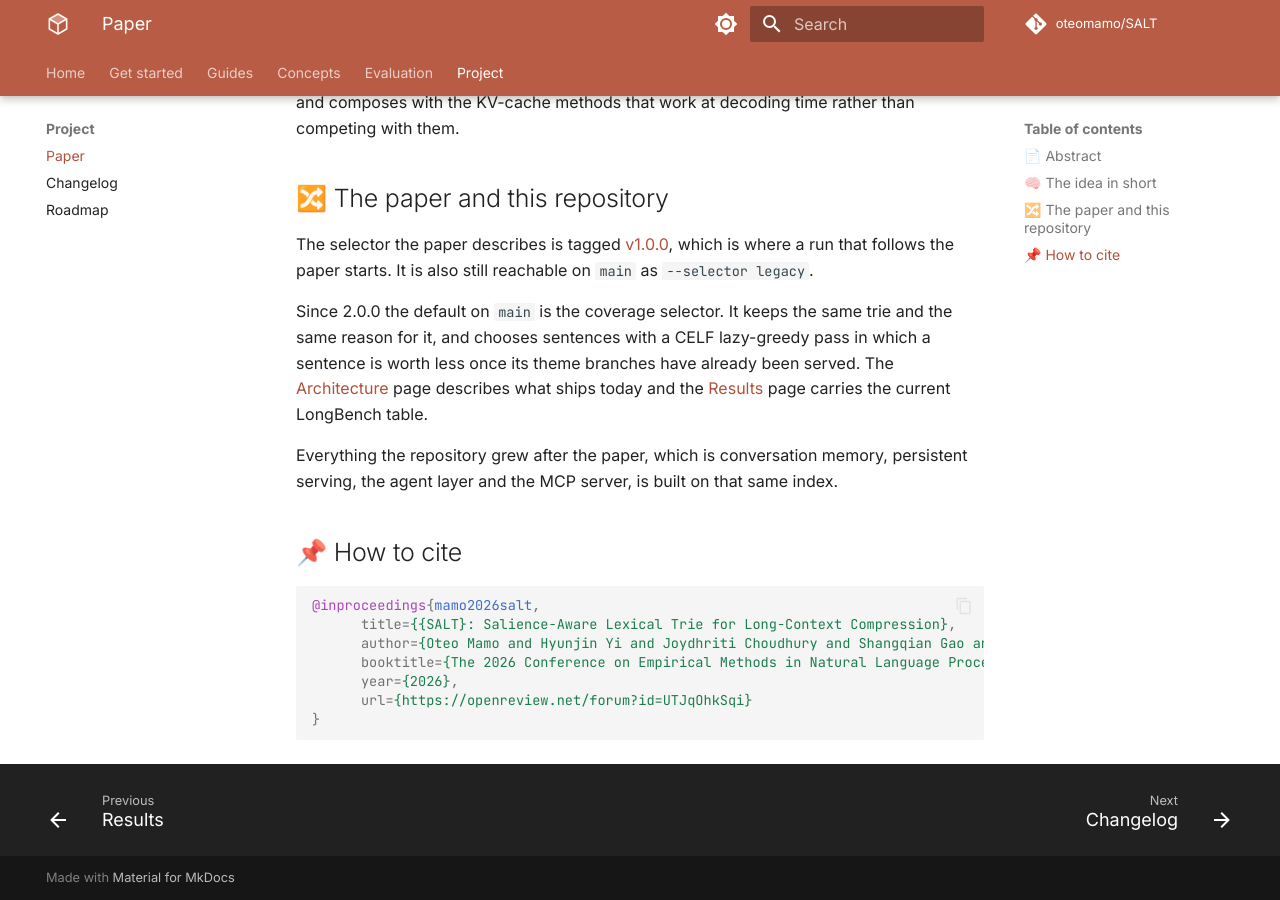
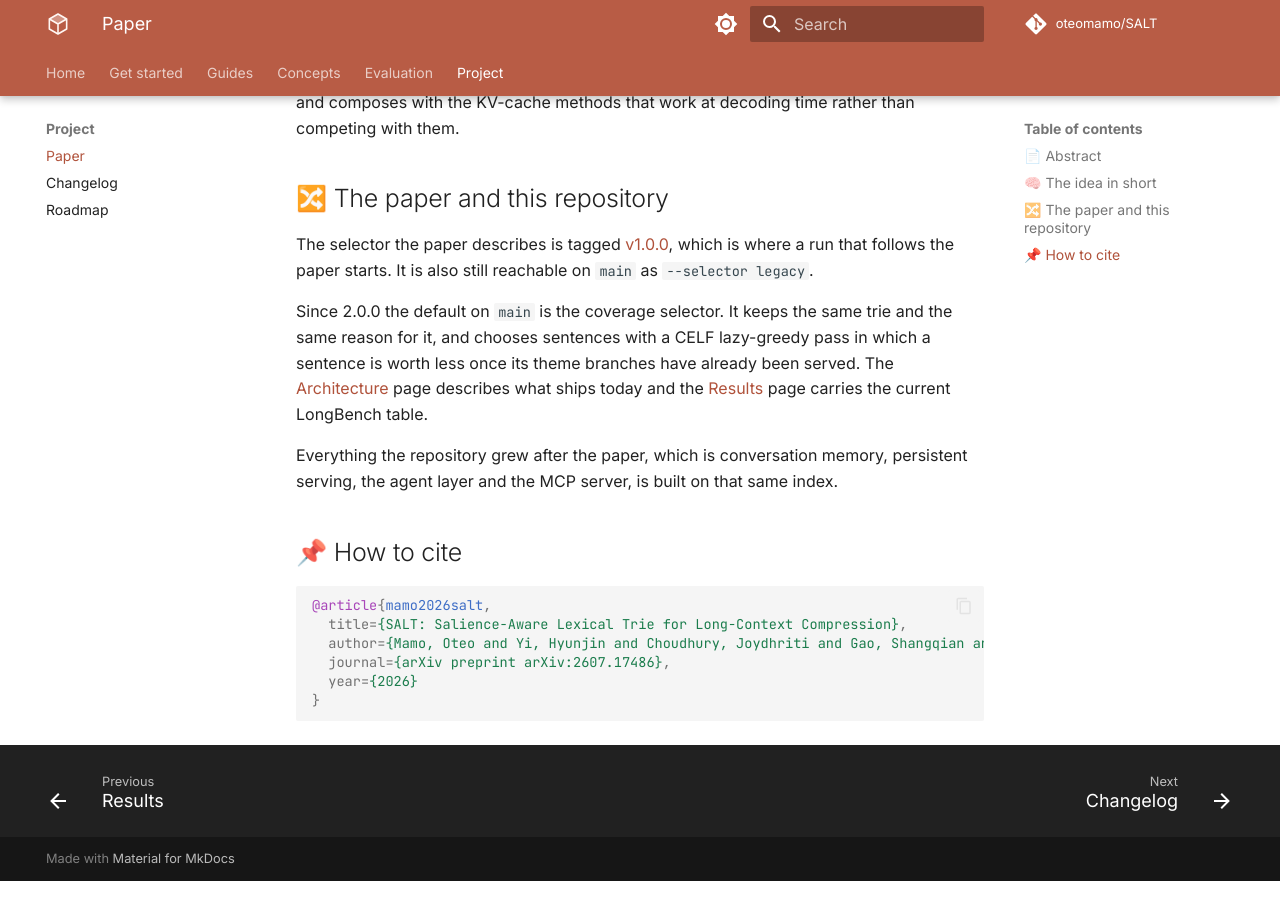
Before and after one commit to oteomamo/SALT, an MkDocs documentation site: the page built from docs/paper.md, in a window 1280 px wide and 900 px high, scrolled down 1430 px. Built offline with MkDocs 1.6.1 and Material for MkDocs 9.7.7, drawn with Linux system fonts in a browser that asks for light colours; comment, search, counter and statistics services are not loaded; the version menu is left out.

Commit message:
v2.11.119 README: cite the paper as its arXiv article

````diff
--- a/docs/paper.md
+++ b/docs/paper.md
@@ -84,11 +84,10 @@ on that same index.
 ## 📌 How to cite
 
 ```bibtex
-@inproceedings{mamo2026salt,
-      title={{SALT}: Salience-Aware Lexical Trie for Long-Context Compression},
-      author={Oteo Mamo and Hyunjin Yi and Joydhriti Choudhury and Shangqian Gao and Weikuan Yu},
-      booktitle={The 2026 Conference on Empirical Methods in Natural Language Processing},
-      year={2026},
-      url={https://openreview.net/forum?id=UTJqOhkSqi}
+@article{mamo2026salt,
+  title={SALT: Salience-Aware Lexical Trie for Long-Context Compression},
+  author={Mamo, Oteo and Yi, Hyunjin and Choudhury, Joydhriti and Gao, Shangqian and Yu, Weikuan},
+  journal={arXiv preprint arXiv:2607.17486},
+  year={2026}
 }
 ```
--- a/pyproject.toml
+++ b/pyproject.toml
@@ -4,7 +4,7 @@ build-backend = "setuptools.build_meta"
 
 [project]
 name = "salt"
-version = "2.11.118"
+version = "2.11.119"
 description = "SALT: Salience-Aware Lexical Trie for Long-Context Compression"
 readme = "README.md"
 license = "MIT"
````
Also changed, not shown: README.md (+5 -6 lines).
